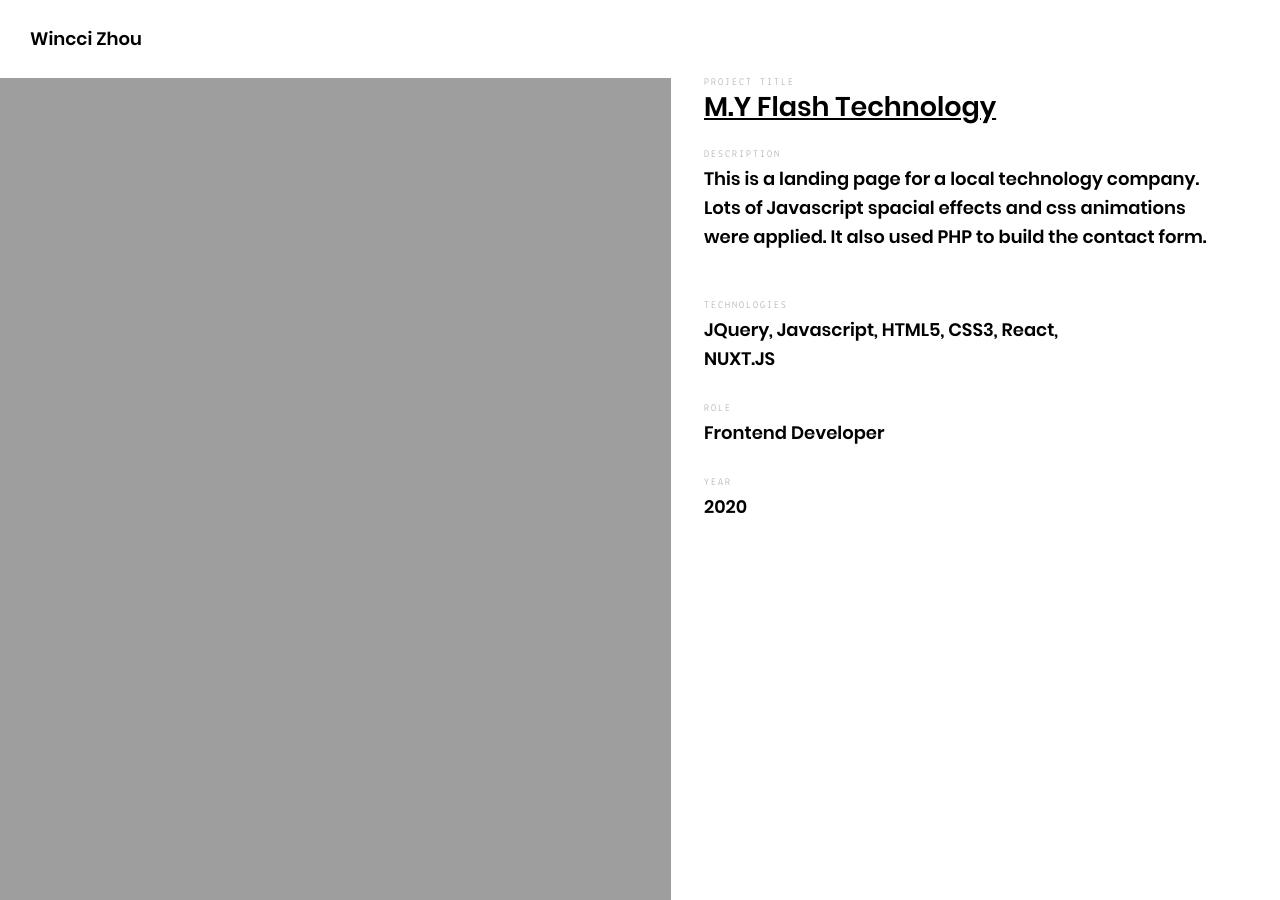
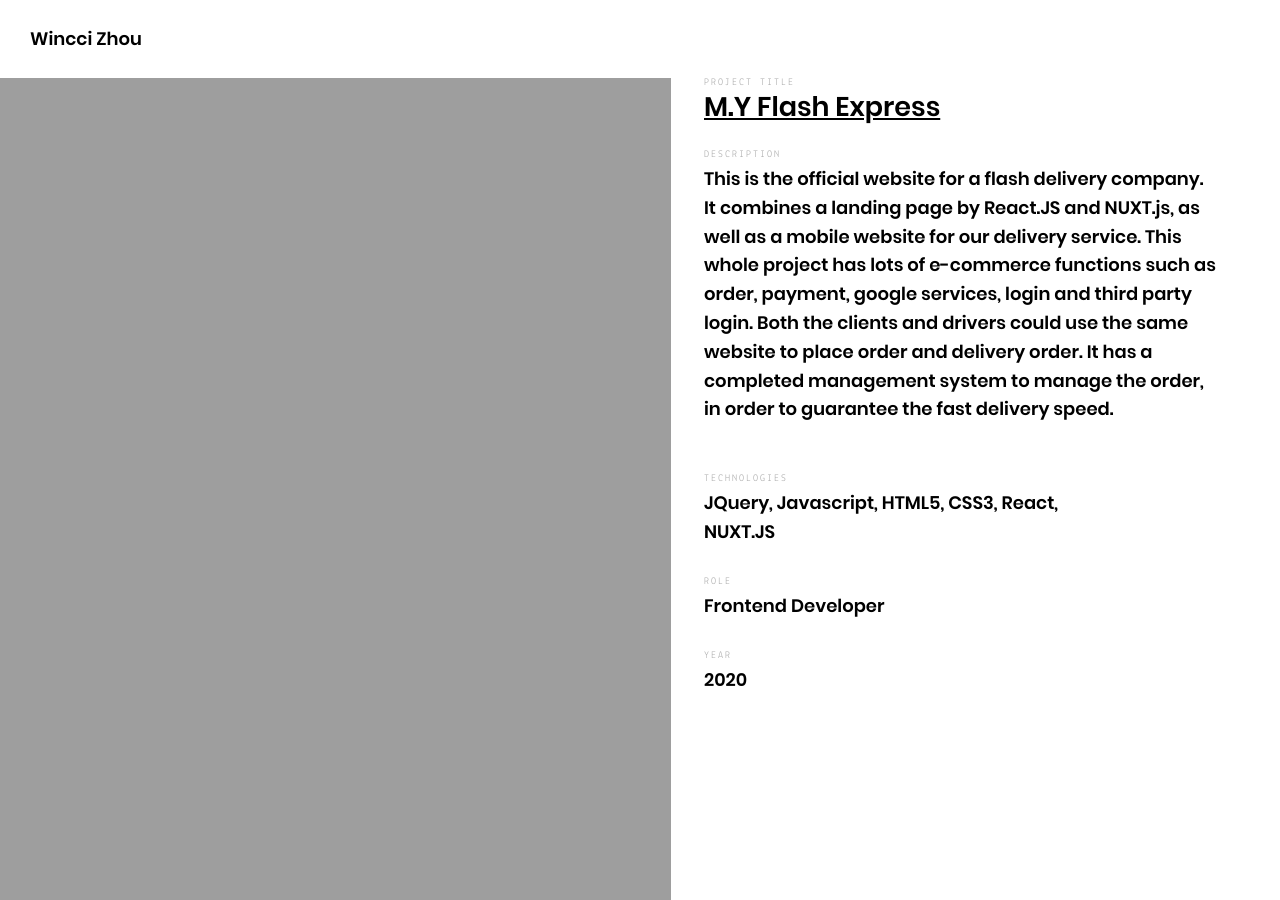
Before and after one commit to WincciChow/WincciChow.github.io, a Jekyll site: the page built from _posts/projects/2017-04-06-myflashexpress.md, in a window 1280 px wide and 900 px high. Built offline with Jekyll 4.4.1, drawn with Linux system fonts in a browser that asks for light colours.

Commit message:
des of new proj

```diff
--- a/_posts/projects/2017-04-06-myflashexpress.md
+++ b/_posts/projects/2017-04-06-myflashexpress.md
@@ -7,9 +7,9 @@ meta:
   keywords: "html5,react"
 
 project:
-  title: "M.Y Flash Technology"
+  title: "M.Y Flash Express"
   type: "Front End Development"
-  url: "http://www.myflashtechnology.com/"
+  url: "https://www.myflashexpress.com/"
   logo: "/assets/images/projects/myflash/logo.png"
   tech: "JQuery, Javascript, HTML5, CSS3, React, NUXT.JS"
 
@@ -33,5 +33,8 @@ images:
     alt: "Aqua Pineapple website on a desktop device"
 
 ---
-<p>This is a landing page for a local technology company. Lots of Javascript spacial effects and css animations were applied.
-It also used PHP to build the contact form.</p>
+<p>This is the official website for a flash delivery company.
+It combines a landing page by React.JS and NUXT.js, as well as a mobile website for our delivery service. This whole project
+has lots of e-commerce functions such as order, payment, google services, login and third party login. Both the clients and drivers could
+use the same website to place order and delivery order. It has a completed management system to manage the order, in order to guarantee
+the fast delivery speed.</p>
```
